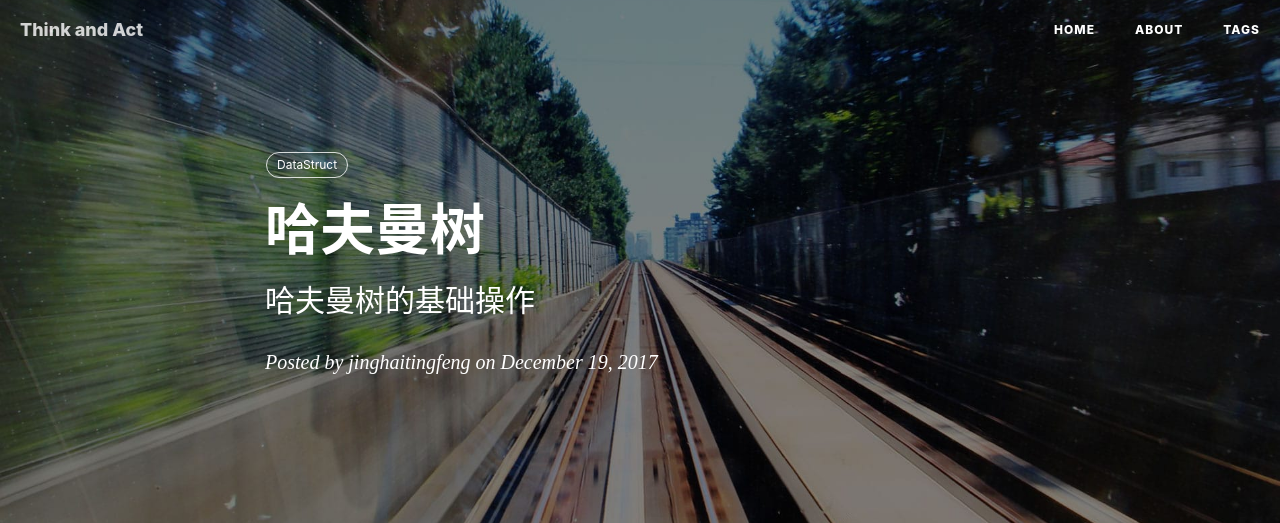
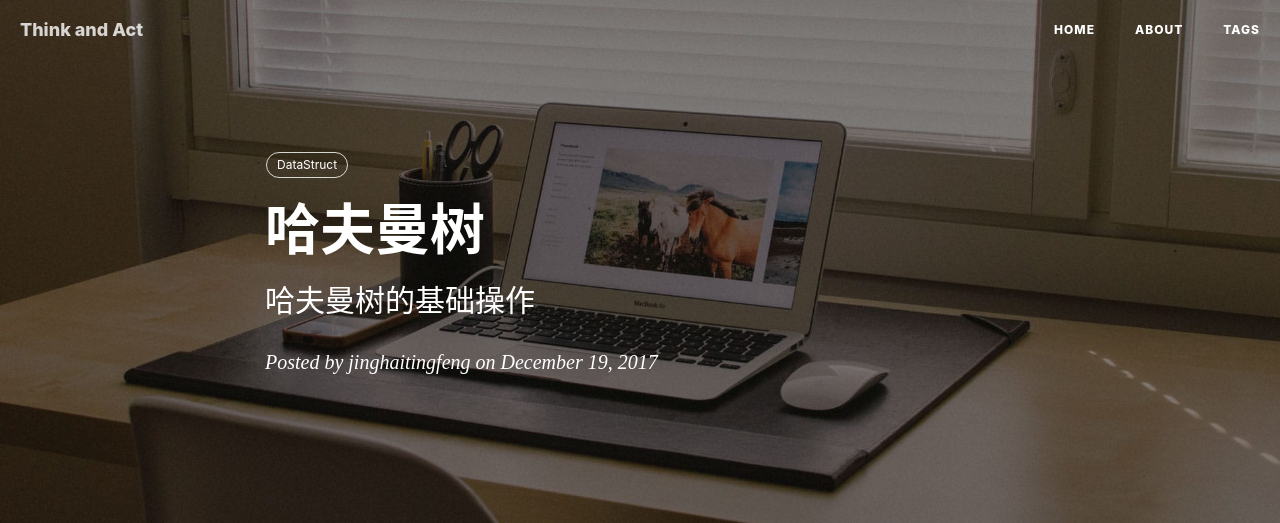
Before and after one commit to jinghaitingfeng/jinghaitingfeng.github.io, a Jekyll site: the page built from _posts/2017-12-19-哈夫曼树.md, in a window 1280 px wide. Shown: the top 523 px of the page. Built offline with Jekyll 4.4.1, drawn with Linux system fonts in a browser that asks for light colours; nearby versions of some CDN libraries; comment, search, counter and statistics services are not loaded; grey boxes are pictures that could not be loaded.

Commit message:
修改格式

```diff
--- a/_posts/2017-12-19-哈夫曼树.md
+++ b/_posts/2017-12-19-哈夫曼树.md
@@ -4,7 +4,7 @@
 subtitle:   哈夫曼树的基础操作
 date:       2017-12-19
 author:     jinghaitingfeng
-header-img: img/post-bg-2015.jpg
+header-img: img/home-bg-o.jpg
 catalog: true
 tags:
     - DataStruct
```
